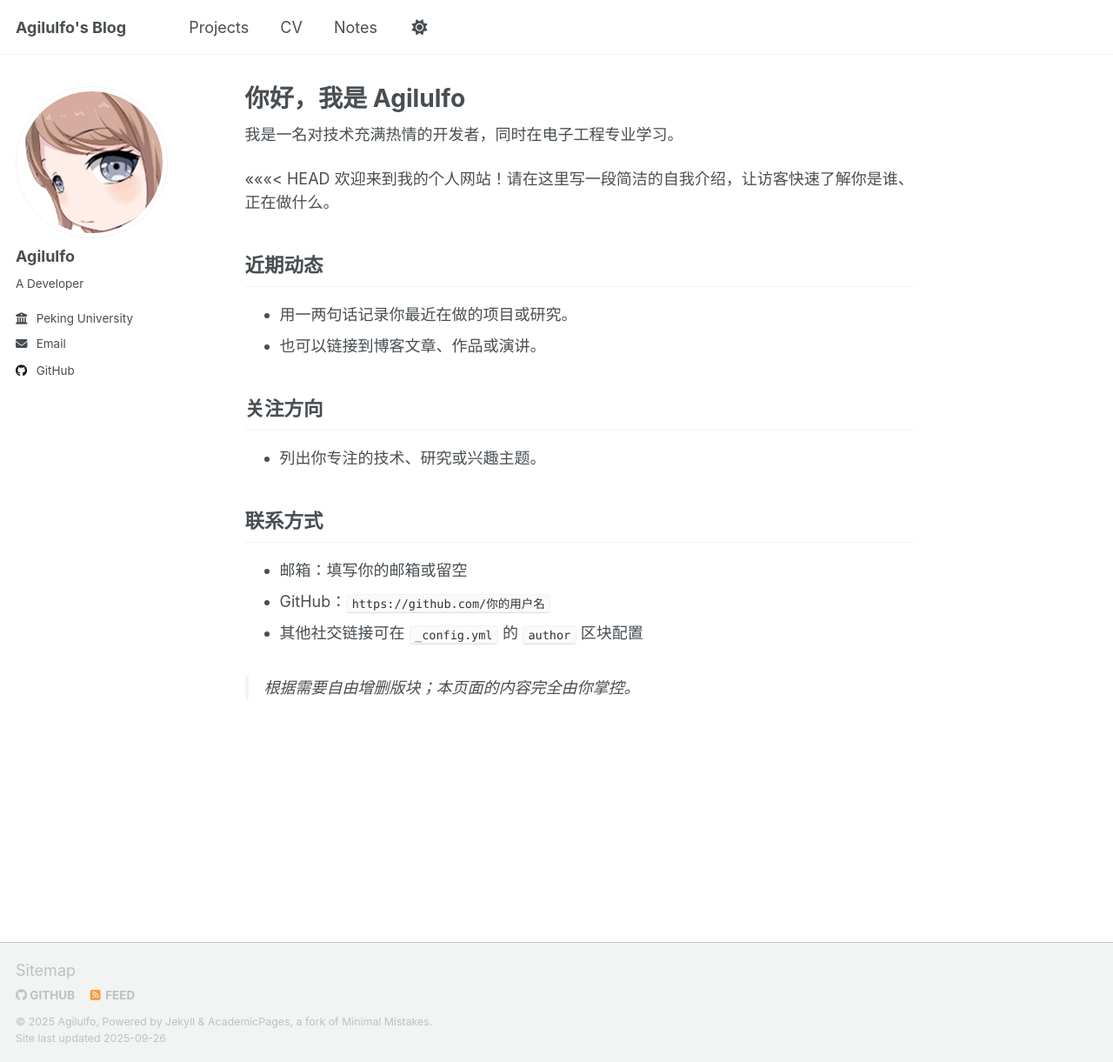
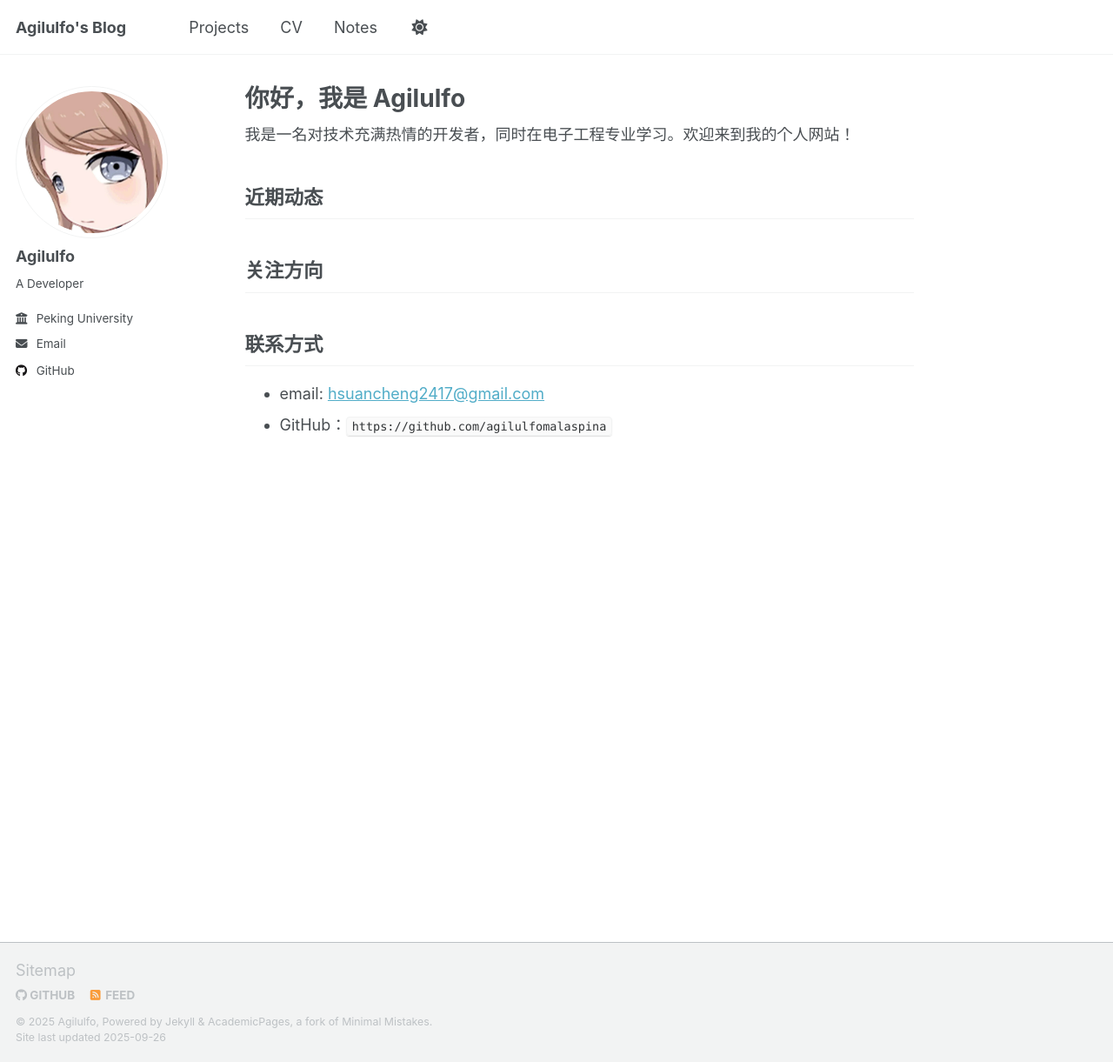
Before and after one commit to AgilulfoMalaspina/agilulfomalaspina.github.io, a Jekyll site: the page built from _pages/about.md, in a window 1280 px wide and 1221 px high. Shown: the whole window at 87% size. Built offline with Jekyll 4.4.1, drawn with Linux system fonts in a browser that asks for light colours; a script that is not in the unit is left out.

Commit message:
small fix of self intro again

```diff
--- a/_pages/about.md
+++ b/_pages/about.md
@@ -6,21 +6,12 @@ redirect_from:
   - /about/
   - /about.html
 ---
-我是一名对技术充满热情的开发者，同时在电子工程专业学习。
-
-<<<<<<< HEAD
-欢迎来到我的个人网站！请在这里写一段简洁的自我介绍，让访客快速了解你是谁、正在做什么。
+我是一名对技术充满热情的开发者，同时在电子工程专业学习。欢迎来到我的个人网站！
 
 ## 近期动态
-- 用一两句话记录你最近在做的项目或研究。
-- 也可以链接到博客文章、作品或演讲。
 
 ## 关注方向
-- 列出你专注的技术、研究或兴趣主题。
 
 ## 联系方式
-- 邮箱：填写你的邮箱或留空
-- GitHub：`https://github.com/你的用户名`
-- 其他社交链接可在 `_config.yml` 的 `author` 区块配置
-
-> 根据需要自由增删版块；本页面的内容完全由你掌控。
+- email: [hsuancheng2417@gmail.com](mailto:hsuancheng2417@gmail.com)
+- GitHub：`https://github.com/agilulfomalaspina`
```
